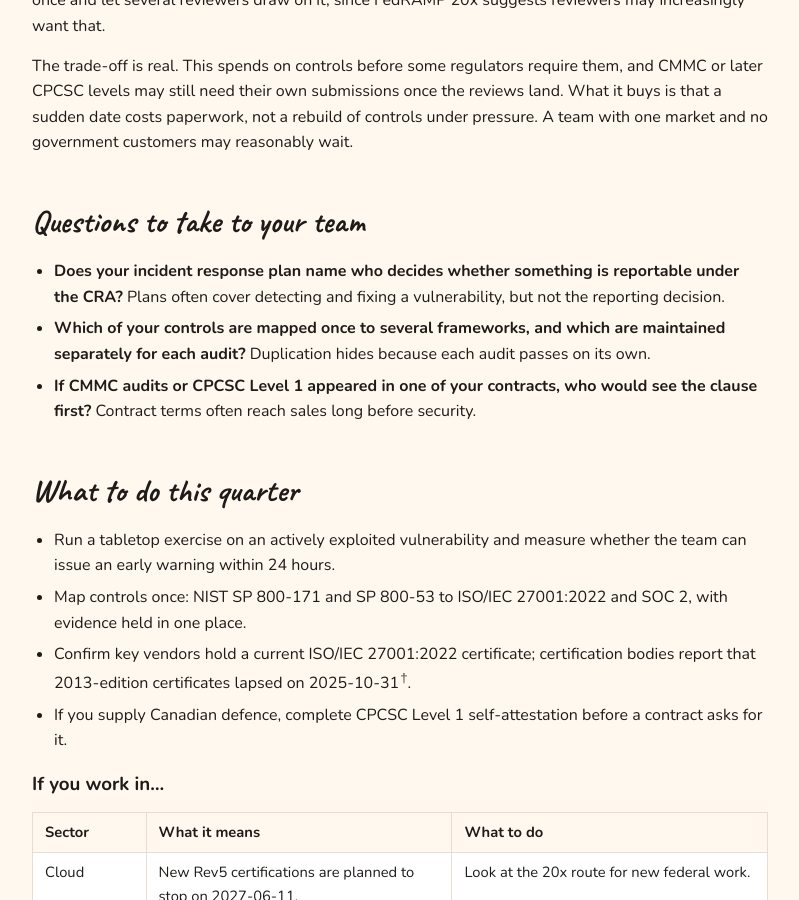
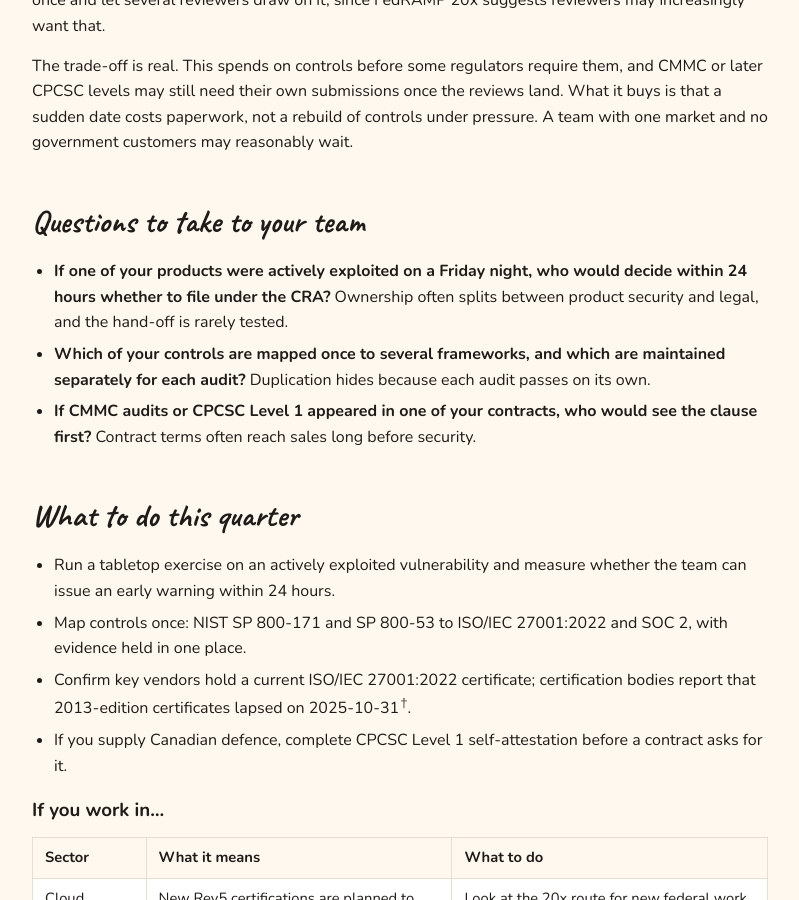
Before and after one commit to grc-with-sjo/grc-insights, a Jekyll site: the page built from _issues/2026-11-22-cyber-deadlines-slip-assurance-travels.md, in a window 1280 px wide and 900 px high, scrolled down 3615 px. Shown: the whole window, without its empty margins (240-1039 px from the left). Built offline with Jekyll 4.4.1, drawn with Linux system fonts in a browser that asks for light colours.

Commit message:
Issue 02: restore the original CRA question, addressed to 'your' products
Co-Authored-By: Claude Opus 5.5 <noreply@anthropic.com>

```diff
--- a/_issues/2026-11-22-cyber-deadlines-slip-assurance-travels.md
+++ b/_issues/2026-11-22-cyber-deadlines-slip-assurance-travels.md
@@ -77,7 +77,7 @@ The trade-off is real. This spends on controls before some regulators require th
 
 ## Questions to take to your team
 
-- **Does your incident response plan name who decides whether something is reportable under the CRA?** Plans often cover detecting and fixing a vulnerability, but not the reporting decision.
+- **If one of your products were actively exploited on a Friday night, who would decide within 24 hours whether to file under the CRA?** Ownership often splits between product security and legal, and the hand-off is rarely tested.
 - **Which of your controls are mapped once to several frameworks, and which are maintained separately for each audit?** Duplication hides because each audit passes on its own.
 - **If CMMC audits or CPCSC Level 1 appeared in one of your contracts, who would see the clause first?** Contract terms often reach sales long before security.
 
```
